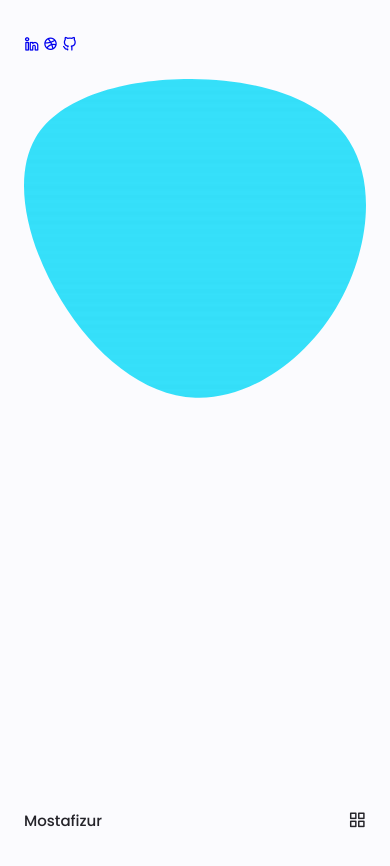
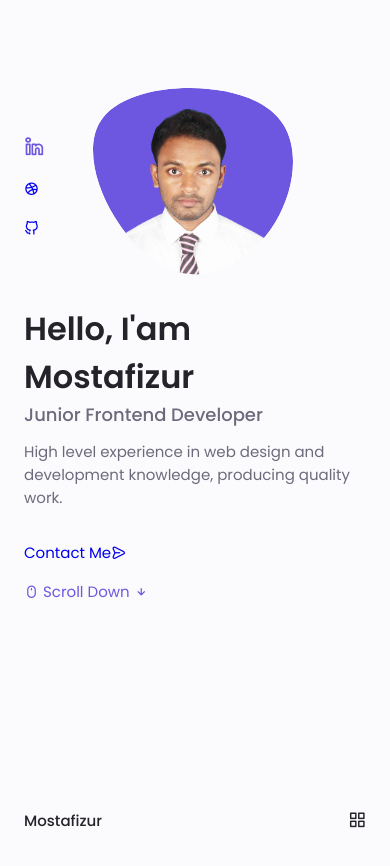
Before and after one commit to mostafizur610/portfolio-mostafiz, a plain HTML site: page index.html in a window 390 px wide. Shown: the top 866 px of the page. Drawn offline with nearby package versions, Linux system fonts and the light colour scheme.

Commit message:
set scrolling in responsive

```diff
--- a/assets/css/styles.css
+++ b/assets/css/styles.css
@@ -248,6 +248,67 @@
 
 
 /*==================== HOME ====================*/
+.home_container {
+  gap: 1rem;
+}
+
+.home_content {
+  grid-template-columns: .5fr 3fr;
+  padding-top: 3.5rem;
+  align-items: center;
+}
+
+.home_social {
+  display: grid;
+  grid-template-columns: max-content;
+  row-gap: 1rem;
+}
+
+.home_social-icon {
+  font-size: 1.25rem;
+  color: var(--first-color);
+}
+
+.home_social-icon:hover {
+  color: var(--first-color-alt);
+}
+
+.home_blob {
+  width: 200px;
+  fill: var(--first-color);
+}
+
+.home_blob-img {
+  width: 170px;
+}
+
+.home_data {
+  grid-column: 1/3;
+}
+
+.home_title {
+  font-size: var(--big-font-size);
+}
+
+.home_subtitle {
+  font-size: var(--h3-font-size);
+  color: var(--text-color);
+  font-weight: var(--font-medium);
+  margin-bottom: var(--mb-0-75);
+}
+
+.home_description {
+  margin-bottom: var(--mb-2);
+}
+
+.home_scroll {
+  /* display: none; */
+}
+
+.home_scroll-button {
+  color: var(--first-color);
+  transition: .3s;
+}
 
 
 /*==================== BUTTONS ====================*/
--- a/index.html
+++ b/index.html
@@ -98,11 +98,30 @@
                                 165.547 130.807 187.559 100.226 186.353C69.6454 185.297 41.0228 161.023 21.7403
                                 129.362C2.45775 97.8511 -7.48481 59.1033 6.67581 34.5279C20.9871 10.1032 59.7028
                                 -0.149132 97.9666 0.00163737C136.23 0.303176 174.193 10.857 190.312 36.4879Z" />
-                                <image class="home_blob-img" href="assets/img/mostafiz.jpg" />
+                                <image class="home_blob-img" x="12" y="18" href="assets/img/mostafiz.png" />
                             </g>
                         </svg>
-
                     </div>
+                    <div class="home_data">
+                        <h1 class="home_title">
+                            Hello, I'am Mostafizur
+                        </h1>
+                        <h3 class="home_subtitle">
+                            Junior Frontend Developer
+                        </h3>
+                        <p class="home_description">High level experience in web design and development knowledge,
+                            producing quality work.</p>
+                        <a href="#contact" class="button button--flex">
+                            Contact Me<i class="uil uil-message button_icon"></i>
+                        </a>
+                    </div>
+                </div>
+                <div class="home_scroll">
+                    <a href="#about" class="home_scroll-button button--flex">
+                        <i class="uil uil-mouse-alt home_scroll-mouse"></i>
+                        <span class="home_scroll-name">Scroll Down</span>
+                        <i class="uil uil-arrow-down home-scroll-arrow"></i>
+                    </a>
                 </div>
             </div>
 
```
Also changed, not shown: assets/img/mostafiz.png (added).
